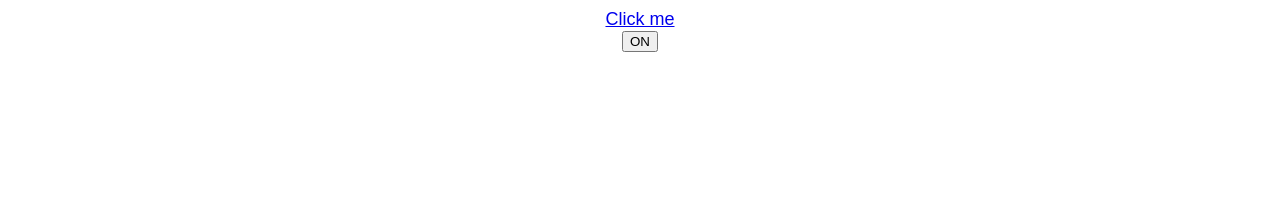
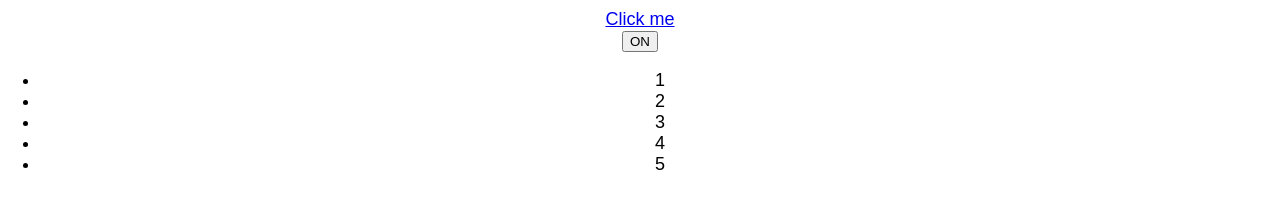
Before and after one commit to sKaraTom/React-premiers-tests, a React (Create React App) app: page / in a window 1280 px wide. Shown: the part 443-652 px from the top of the page. Built offline with nearby package versions, Linux system fonts and the light colour scheme.

Commit message:
affichage liste

```diff
--- a/src/App.js
+++ b/src/App.js
@@ -3,9 +3,29 @@ import logo from './logo.svg';
 import './App.css';
 
 
+function LigneListe(props) {
+  return <li>{props.value}</li>;
+}
+/**
+ * Un tableau de nombres à afficher dans une liste.
+ * @param {*} props
+ */
+function ListeNombres(props) {
+  const nombres = props.nombres;
+  // const listeNombres = nombres.map((nombre) => <li key={nombre.toString()} value={nombre}>{nombre}</li>);
+  // return <ul>{listeNombres}</ul>
+    return (
+      <ul>
+        {nombres.map((nombre) =>
+          <LigneListe key={nombre.toString()}
+                    value={nombre} />
+
+        )}
+      </ul>)
+}
+
 /**
  * afficher un message d'erreur ou rien
- *
  * @param {*} props
  */
 function WarningBanner(props) {
@@ -187,6 +207,12 @@ class Welcome extends React.Component {
 
 
 class App extends Component {
+
+  constructor(props) {
+    super(props);
+    this.state = {nombres: [1,2,3,4,5]};
+  }
+
   render() {
     return (
       <div className="App">
@@ -202,6 +228,7 @@ class App extends Component {
           <BoutonPreventD/>
           <br/>
           <Toggle/>
+          <ListeNombres nombres={this.state.nombres} />
         </div>
       </div>
     );
```
